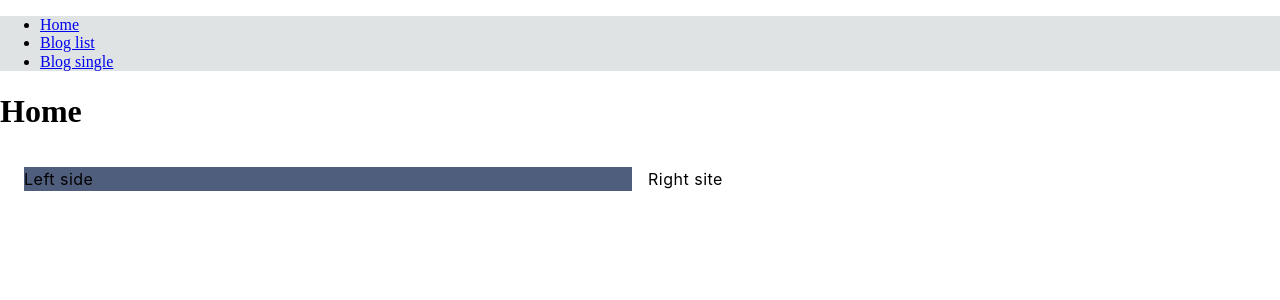
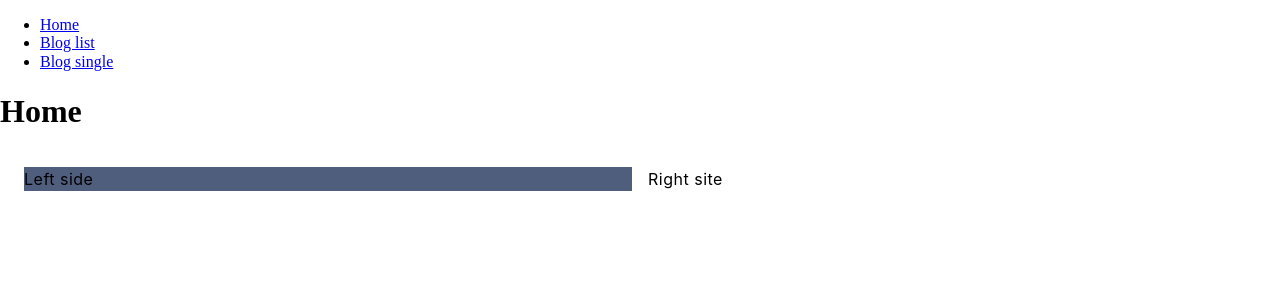
Before and after one commit to Cristian-Simtion/azura-cms-nuxt, a Nuxt app: page / in a window 1280 px wide. Shown: the top 300 px of the page. Built offline with nearby package versions, Linux system fonts and the light colour scheme.

Commit message:
1 file modified

```diff
--- a/components/template-parts/header.vue
+++ b/components/template-parts/header.vue
@@ -14,7 +14,7 @@ export default {
 </script>
 
 <template>
-  <ul class="list-simtion bg-neutral-90">
+  <ul class="list-simtion">
     <li :class="{ 'simtion-active': isToggled }">
       <NuxtLink to="/">Home</NuxtLink>
     </li>
@@ -24,5 +24,11 @@ export default {
 </template>
 
 <style>
+.list-simtion {
+  background-color: transparent;
+}
 
+.simtion-active {
+  background-color: transparent;
+}
 </style>
```
